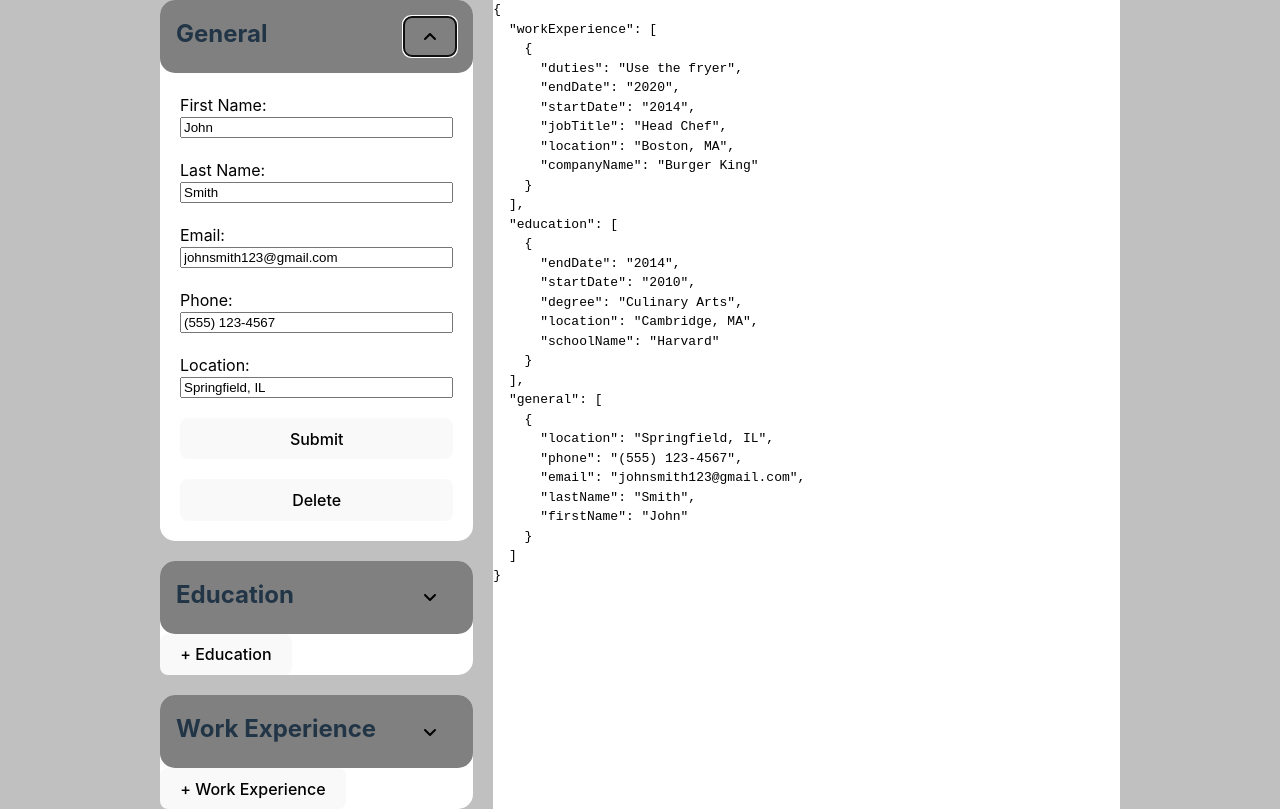
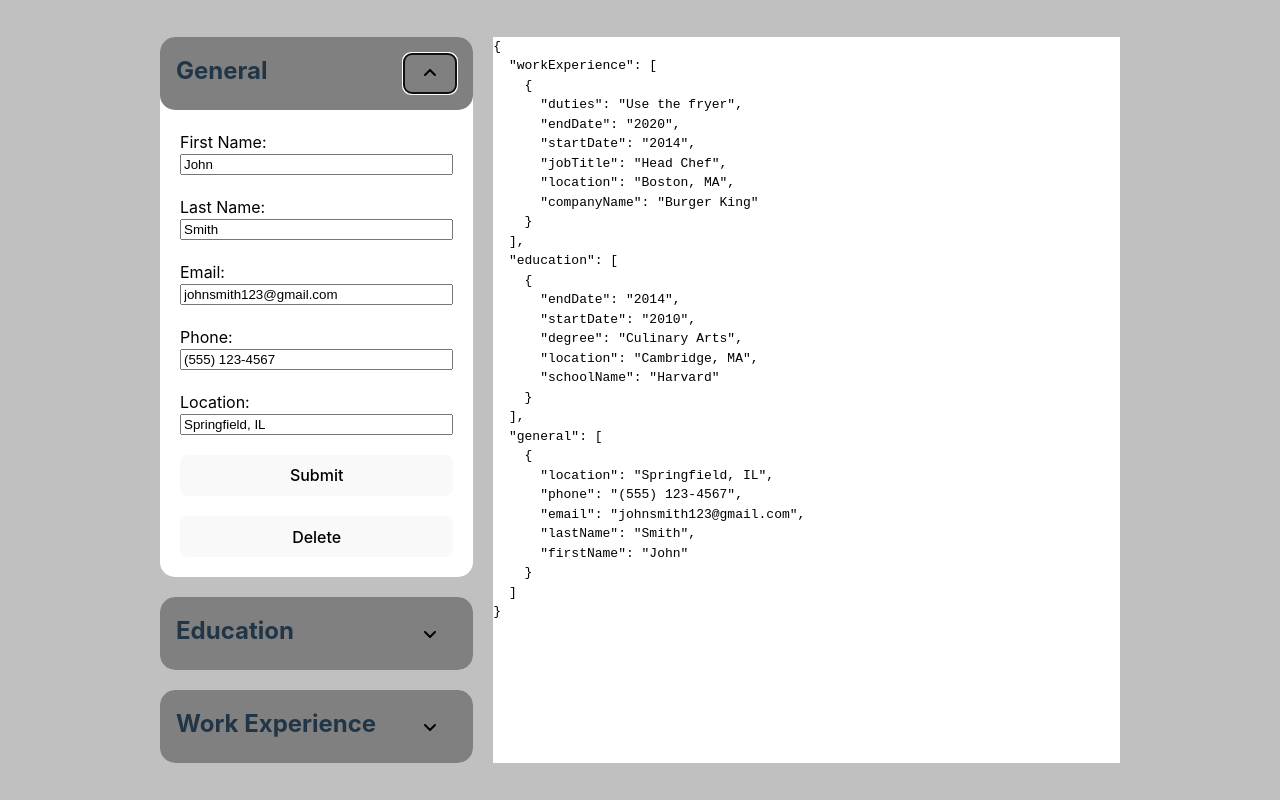
Before and after one commit to djsereno/CV-Application, a React (Vite) app: page / in a window 1280 px wide. Both pictures are taken after a click on the button 430 px from the left and 144 px from the top of the page. Built offline with nearby package versions, Linux system fonts and the light colour scheme.

Commit message:
Update Subsection keys to be unique and stable

```diff
--- a/src/Dropdown.jsx
+++ b/src/Dropdown.jsx
@@ -1,5 +1,6 @@
 import { useState } from 'react';
 import PropTypes from 'prop-types';
+import { v4 as uuidv4 } from 'uuid';
 import { FontAwesomeIcon } from '@fortawesome/react-fontawesome';
 import Subsection from './Subsection';
 
@@ -7,6 +8,7 @@ function Dropdown({ formFields, id, initOpenStatus, initSectionVals, label, upda
   const [isOpen, setIsOpen] = useState(initOpenStatus);
   const [sectionVals, setSectionVals] = useState(initSectionVals);
   const [isSubmitted, setIsSubmitted] = useState(new Array(sectionVals.length).fill(false));
+  const [subsectionKeys, setSubsectionKeys] = useState(sectionVals.map(() => uuidv4()));
 
   const updateSectionVals = (newSubsectionVals, subsectionIndex) => {
     const newSectionVals = [...sectionVals];
@@ -24,6 +26,7 @@ function Dropdown({ formFields, id, initOpenStatus, initSectionVals, label, upda
     const newSectionVals = [...sectionVals, newSubsection];
 
     setSectionVals(newSectionVals);
+    setSubsectionKeys([...subsectionKeys, uuidv4()]);
     setIsSubmitted([...isSubmitted, false]);
   };
 
@@ -37,10 +40,9 @@ function Dropdown({ formFields, id, initOpenStatus, initSectionVals, label, upda
     if (isSubmit) updateCvVals(sectionVals, id);
   };
 
-  const content = isOpen
-    ? sectionVals.map((subsectionVals, index) => (
+  const content = sectionVals.map((subsectionVals, index) => (
     <Subsection
-          key={`${id}${index}`}
+      key={subsectionKeys[index]}
       formFields={formFields}
       handleEdit={(e) => toggleSubmit(e, index, false)}
       handleSubmit={(e) => toggleSubmit(e, index, true)}
@@ -50,8 +52,7 @@ function Dropdown({ formFields, id, initOpenStatus, initSectionVals, label, upda
       sectionId={id}
       updateSectionVals={updateSectionVals}
     />
-      ))
-    : null;
+  ));
 
   const addButton = id !== 'general' ? <button onClick={addSubsection}>+ {label}</button> : null;
 
@@ -63,8 +64,12 @@ function Dropdown({ formFields, id, initOpenStatus, initSectionVals, label, upda
           {isOpen ? <FontAwesomeIcon icon="angle-up" /> : <FontAwesomeIcon icon="angle-down" />}
         </button>
       </div>
-      <>{content}</>
-      <>{addButton}</>
+      {isOpen ? (
+        <div>
+          {content}
+          {addButton}
+        </div>
+      ) : null}
     </div>
   );
 }
```
Lines whose indentation alone changed are shown as unchanged.
